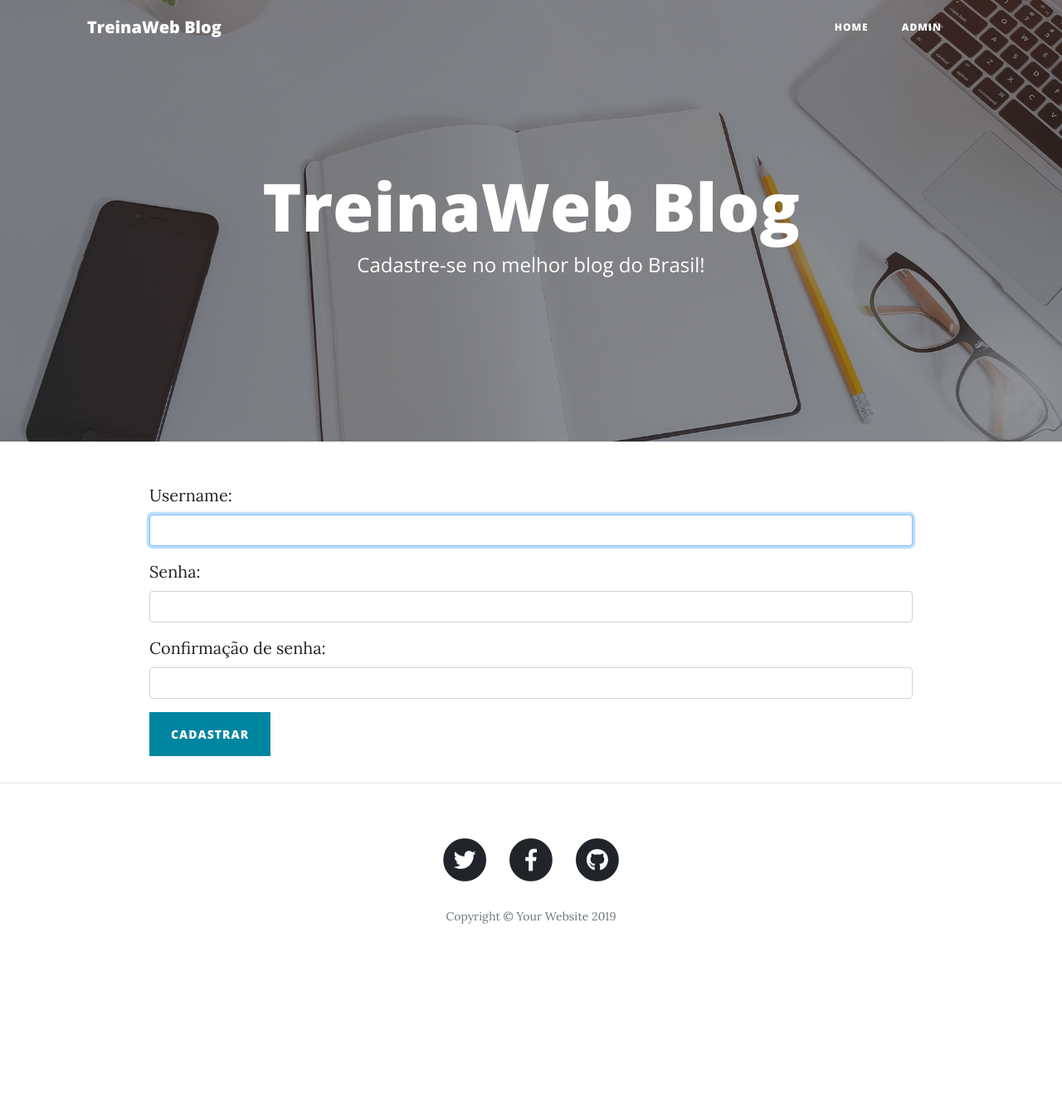
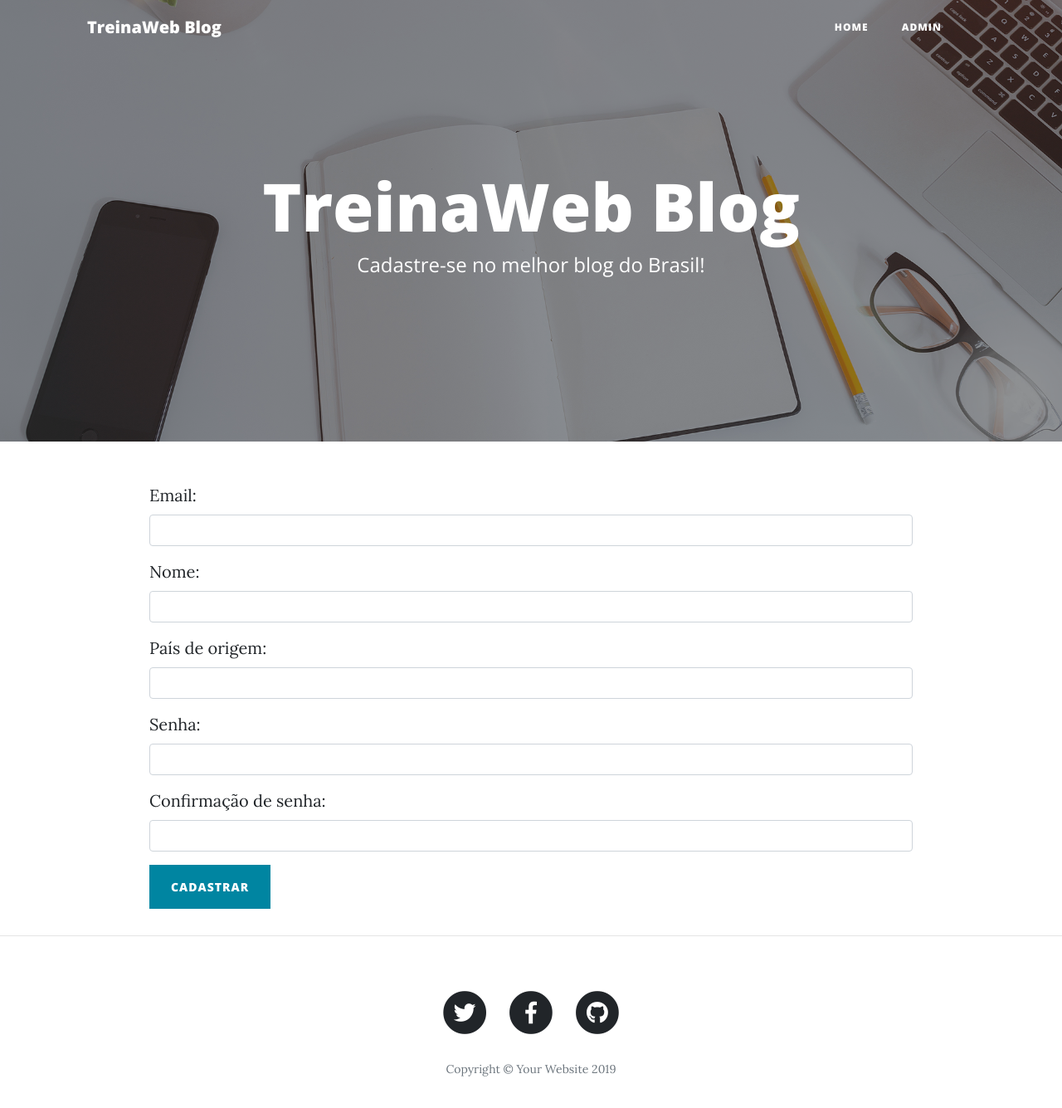
Before and after one commit to treinaweb/treinaweb-django-seguranca, a Django app: page /blog/cadastrar_usuario/ in a window 1280 px wide. Shown: the top 1335 px of the page at 83% size. Before the commit the page ends 1113 px from the top, so only its background shows below. Run offline with Django 3.2, Linux system fonts and the light colour scheme; some libraries are stand-ins or nearby versions.

Commit message:
02.04_Personalizando_Model_Autenticacao

```diff
--- /dev/null
+++ b/admin_blog/forms/usuario_form.py
@@ -0,0 +1,23 @@
+from django import forms
+from ..models import Usuario
+
+class UsuarioForm(forms.ModelForm):
+    password1 = forms.CharField(label="Senha", widget=forms.PasswordInput)
+    password2 = forms.CharField(label="Confirmação de senha", widget=forms.PasswordInput)
+    class Meta:
+        model = Usuario
+        fields = ('email', 'nome', 'pais_origem')
+
+    def clean_password2(self):
+        password1 = self.cleaned_data.get("password1")
+        password2 = self.cleaned_data.get("password2")
+        if password1 and password2 and password1 != password2:
+            raise forms.ValidationError("As senhas informadas não são iguais")
+        return password2
+
+    def save(self, commit=True):
+        user = super().save(commit=False)
+        user.set_password(self.cleaned_data["password1"])
+        if commit:
+            user.save()
+        return user
--- a/admin_blog/models.py
+++ b/admin_blog/models.py
@@ -1,6 +1,18 @@
 from django.db import models
+from django.contrib.auth.models import AbstractBaseUser
 
 # Create your models here.
+
+class Usuario(AbstractBaseUser):
+    nome = models.CharField(max_length=100, null=False, blank=False)
+    email = models.EmailField(unique=True, null=False, blank=False)
+    pais_origem = models.CharField(max_length=20, null=False, blank=False)
+
+    USERNAME_FIELD = 'email'
+    REQUIRED_FIELDS = ['nome', 'pais_origem']
+
+    def __str__(self):
+        return self.email
 
 class Categoria(models.Model):
     nome = models.CharField(max_length=30, null=False, blank=False)
--- /dev/null
+++ b/admin_blog/services/usuario_service.py
@@ -0,0 +1,6 @@
+from ..models import Usuario
+
+def cadastrar_usuario(usuario):
+    usuario = Usuario.objects.create_user(nome=usuario.nome, email=usuario.email,
+                                          pais_origem=usuario.pais_origem, password=usuario.password)
+    usuario.save()
--- a/blog/templates/usuario/cadastro.html
+++ b/blog/templates/usuario/cadastro.html
@@ -23,9 +23,21 @@
     {% csrf_token %}
 
     <div class="form-group">
-        {{form_usuario.username.errors}}
-        <label>Username: </label>
-        {{form_usuario.username|addclass:'form-control'}}
+        {{form_usuario.email.errors}}
+        <label>Email: </label>
+        {{form_usuario.email|addclass:'form-control'}}
+    </div>
+
+    <div class="form-group">
+        {{form_usuario.nome.errors}}
+        <label>Nome: </label>
+        {{form_usuario.nome|addclass:'form-control'}}
+    </div>
+
+    <div class="form-group">
+        {{form_usuario.pais_origem.errors}}
+        <label>País de origem: </label>
+        {{form_usuario.pais_origem|addclass:'form-control'}}
     </div>
 
     <div class="form-group">
--- a/blog/views.py
+++ b/blog/views.py
@@ -1,7 +1,8 @@
 from django.shortcuts import render, redirect
-from admin_blog.services import post_service, comentario_service
-from admin_blog.forms import comentario_form
+from admin_blog.services import post_service, comentario_service, usuario_service
+from admin_blog.forms import comentario_form, usuario_form
 from admin_blog.entidades.comentario import Comentario
+from admin_blog.entidades.usuario import Usuario
 from django.contrib.auth.forms import UserCreationForm, AuthenticationForm
 
 from django.contrib.auth import authenticate, login
@@ -28,12 +29,17 @@ def listar_post_id(request, id):
 
 def cadastrar_usuario(request):
     if request.method == "POST":
-        form_usuario = UserCreationForm(request.POST)
+        form_usuario = usuario_form.UsuarioForm(data=request.POST)
         if form_usuario.is_valid():
-            form_usuario.save()
+            nome = form_usuario.cleaned_data["nome"]
+            email = form_usuario.cleaned_data["email"]
+            pais_origem = form_usuario.cleaned_data["pais_origem"]
+            password = form_usuario.cleaned_data["password1"]
+            usuario_novo = Usuario(nome=nome, email=email, pais_origem=pais_origem, password=password)
+            usuario_service.cadastrar_usuario(usuario_novo)
             return redirect('home')
     else:
-        form_usuario = UserCreationForm()
+        form_usuario = usuario_form.UsuarioForm()
     return render(request, 'usuario/cadastro.html', {'form_usuario': form_usuario})
 
 def logar_usuario(request):
```
Also changed, not shown: admin_blog/entidades/usuario.py (added, +38 -0 lines), admin_blog/migrations/0003_usuario.py (added).
